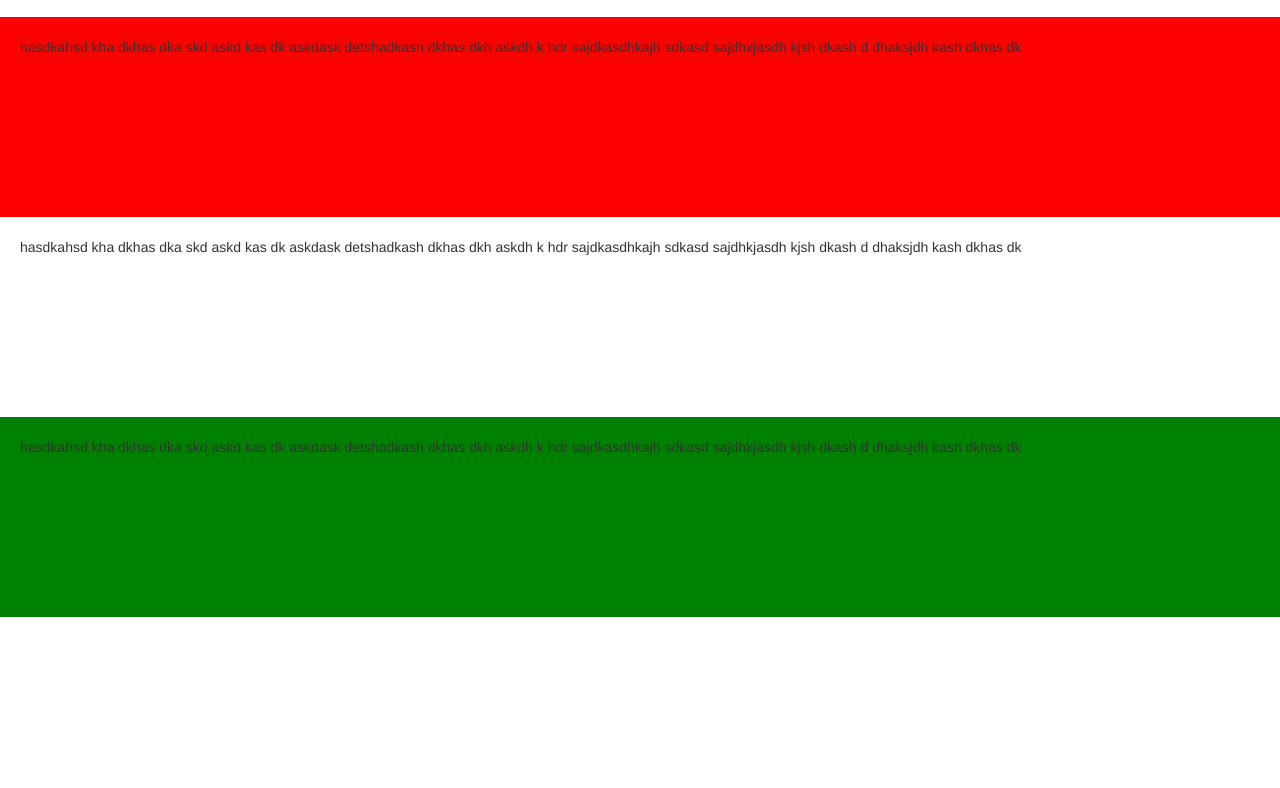
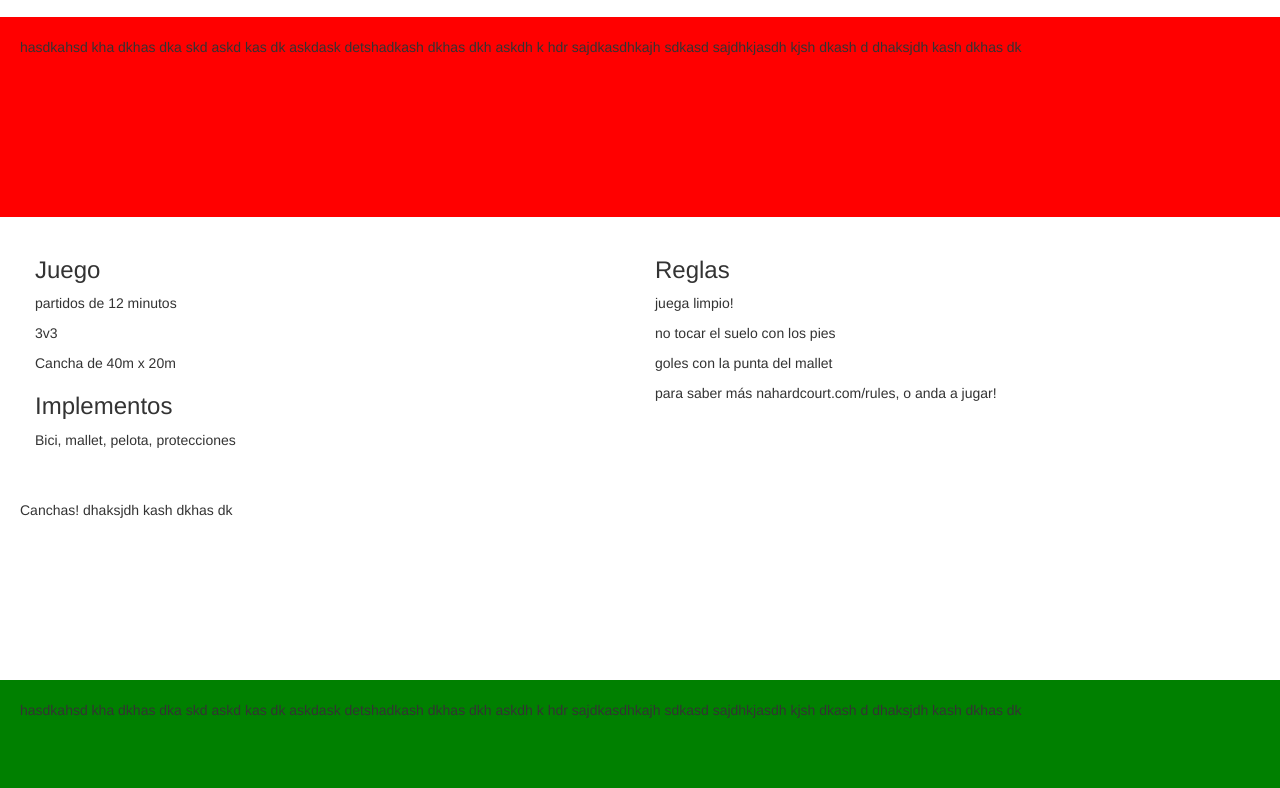
Before and after one commit to tsolar/bikepolo-cl-landingpage, a plain HTML site: page index.html in a window 1280 px wide. Shown: the part 53-841 px from the top of the page. Drawn offline with Linux system fonts and the light colour scheme.

Commit message:
textos de prueba para canchas, reglas

```diff
--- a/index.html
+++ b/index.html
@@ -49,6 +49,7 @@
             <li><a data-scroll href="#">Home</a></li>
             <li><a data-scroll href="#about">About</a></li>
             <li><a data-scroll href="#rules">Rules</a></li>
+            <li><a data-scroll href="#courts">Courts</a></li>
             <li><a data-scroll href="#contact">Contact</a></li>
             <li class="dropdown">
               <a href="#" class="dropdown-toggle" data-toggle="dropdown" role="button" aria-haspopup="true" aria-expanded="false">Dropdown <span class="caret"></span></a>
@@ -87,15 +88,38 @@
 
       <div class="row">
         <div id="rules" class="col-xs-12 content">
+          <div class="col-xs-6">
+            <h3>Juego</h3>
+            <p>
+              partidos de 12 minutos
+            </p>
+            <p>3v3</p>
+            <p>Cancha de 40m x 20m</p>
+
+            <h3>Implementos</h3>
+            <p>
+              Bici, mallet, pelota, protecciones
+            </p>
+          </div>
+          <div class="col-xs-6">
+            <h3>Reglas</h3>
+            <p>juega limpio!</p>
+            <p>
+              no tocar el suelo con los pies
+            </p>
+            <p>goles con la punta del mallet</p>
+            <p>para saber más nahardcourt.com/rules, o anda a jugar!</p>
+          </div>
+        </div>
+      </div>
+
+      <div class="row">
+        <div id="courts" class="col-xs-12 content">
           <p>
-            hasdkahsd kha dkhas dka skd askd kas dk askdask detshadkash dkhas dkh askdh k hdr
-            sajdkasdhkajh sdkasd
-            sajdhkjasdh kjsh dkash d
-            dhaksjdh kash dkhas dk
+            Canchas! dhaksjdh kash dkhas dk
           </p>
         </div>
       </div>
-
       <div class="row">
         <div id="contact" class="col-xs-12 content">
           <p>
```
